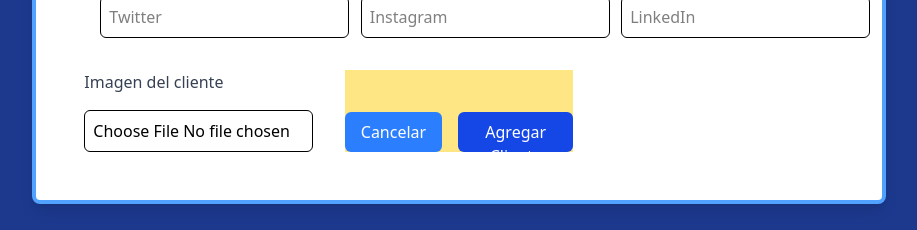
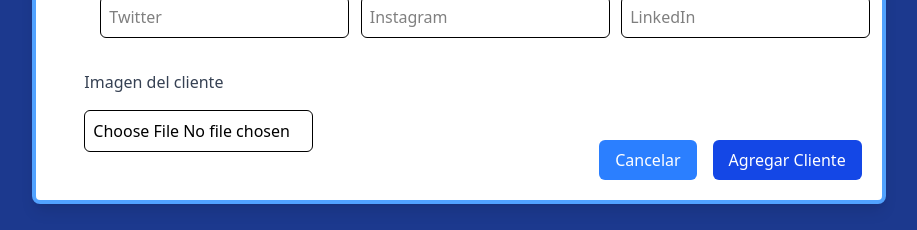
Before and after one commit to dspwebstudiomx/dashboard, a React (Vite) app: page /clientes in a window 1280 px wide. Both pictures are taken after a click on the button "Agregar Cliente". Shown: the part 516-746 px from the top of the page, without its empty margins (181-1098 px from the left). Built offline with nearby package versions, Linux system fonts and the light colour scheme; no server answers.

Commit message:
feat: Mejorar diseño del modal de clientes, ajustando la posición de los botones y el contenedor principal

```diff
--- a/src/pages/ClientsPage/ClientsModal.jsx
+++ b/src/pages/ClientsPage/ClientsModal.jsx
@@ -130,7 +130,7 @@ const ClientsModal = ({
 
   return (
     <div className="fixed inset-0 bg-blue-900 bg-opacity-50 flex items-center justify-center z-50">
-      <div className="bg-white rounded-lg shadow-lg w-full max-w-2/3 p-12 border-4 border-blue-400 dark:bg-gray-800 dark:border-gray-700">
+      <div className="relative  bg-white rounded-lg shadow-lg w-full max-w-2/3 p-12 border-4 border-blue-400 dark:bg-gray-800 dark:border-gray-700">
         <h2 className="text-2xl font-bold text-gray-800 dark:text-gray-100 mb-12">
           {isEditing ? (
             <div className="flex items-center gap-4 justify-center">
@@ -361,11 +361,11 @@ const ClientsModal = ({
             </div>
             <div
               id="buttons-action-group"
-              className="form-actions flex justify-end items-end space-x-4 bg-amber-200 w-auto">
+              className="absolute bottom-5 right-5 space-x-4 w-auto">
               <button
                 type="button"
                 onClick={onClose}
-                className="px-4 py-2 bg-blue-500 hover:bg-gray-400 text-white rounded-md dark:bg-gray-700 dark:hover:bg-gray-600 dark:text-gray-200 max-h-10">
+                className="px-4 py-2 bg-blue-500 hover:bg-blue-400 text-white rounded-md dark:bg-gray-700 dark:hover:bg-gray-600 dark:text-gray-200 max-h-10">
                 Cancelar
               </button>
               <button
```
